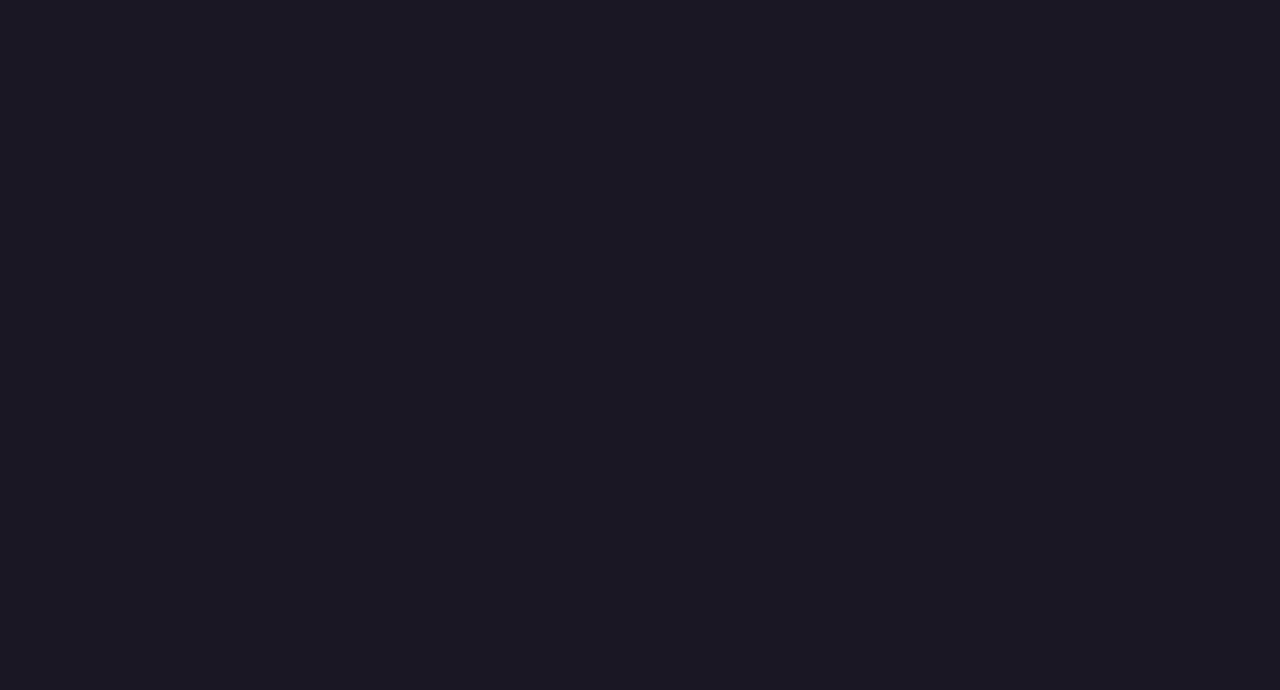
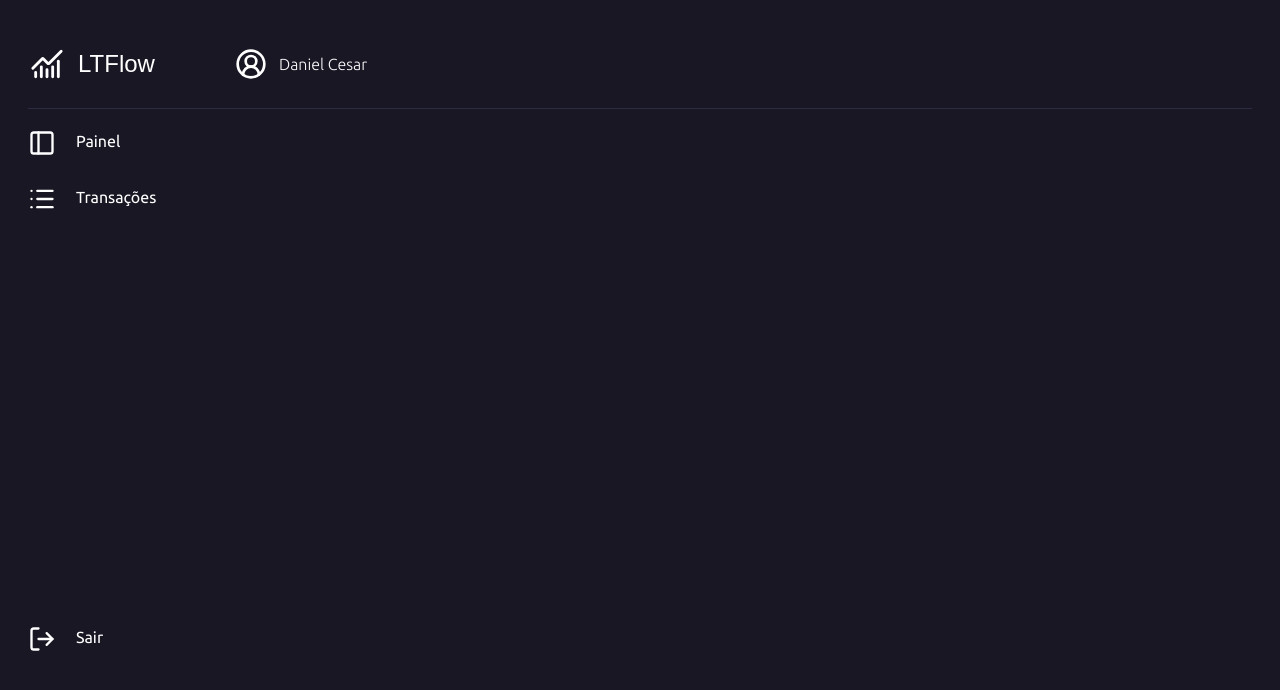
Before and after one commit to DannCesar/lt_flow, a Next.js app: page / in a window 1280 px wide. Shown: the top 690 px of the page. Built offline with nearby package versions, Linux system fonts and the light colour scheme; a web font is replaced by a local one.

Commit message:
Feat: configuration lucide-react, create Header, UserContainer and Sidebar

```diff
--- /dev/null
+++ b/app/components/Sidebar/index.tsx
@@ -0,0 +1,19 @@
+import { PanelLeft, ListIcon, LogOutIcon } from "lucide-react";
+export default function Sidebar() {
+  return (
+    <div className="hidden md:flex cursor-pointer flex-col px-7 max-w-52  text-white gap-7 h-full">
+      <button className="w-auto flex hover:bg-[#2B2C42] gap-5 cursor-pointer ">
+        <PanelLeft width={28} height={28} />
+        Painel
+      </button>
+      <button className="flex hover:bg-[#2B2C42] gap-5 cursor-pointer ">
+        <ListIcon width={28} height={28} />
+        <span>Transações</span>
+      </button>
+      <button className="flex hover:bg-[#2B2C42] mt-96 gap-5 cursor-pointer">
+        <LogOutIcon width={28} height={28} />
+        <span>Sair</span>
+      </button>
+    </div>
+  );
+}
--- /dev/null
+++ b/app/components/UserContainer/index.tsx
@@ -0,0 +1,9 @@
+import {CircleUserRoundIcon} from 'lucide-react'
+export default function UserContainer(){
+    return(
+        <div className='flex items-center font-light text-white gap-3'>
+            <CircleUserRoundIcon  width={32} height={32}/>
+            <span>Daniel Cesar</span>
+        </div>
+    )
+}
--- a/app/globals.css
+++ b/app/globals.css
@@ -20,3 +20,6 @@ body {
   color: var(--foreground);
   font-family: var(--font-ubuntu), sans-serif;
 }
+.goudy{
+  font-family: var(--font-goudy),serif;
+}
--- a/app/layout.tsx
+++ b/app/layout.tsx
@@ -1,6 +1,8 @@
 import type { Metadata } from "next";
 import { Ubuntu, Goudy_Bookletter_1911 } from "next/font/google";
 import "./globals.css";
+import {Header} from "./pages/Header";
+import Sidebar from "./components/Sidebar";
 
 const ubuntu = Ubuntu({
   variable: "--font-ubuntu",
@@ -29,6 +31,8 @@ export default function RootLayout({
       <body
         className={`${ubuntu.variable} ${goudy.variable} antialiased`}
       >
+        <Header/>
+        <Sidebar/>
         {children}
       </body>
     </html>
--- /dev/null
+++ b/app/pages/Header/index.tsx
@@ -0,0 +1,15 @@
+import UserContainer from "@/app/components/UserContainer";
+import { ChartNoAxesCombinedIcon } from "lucide-react";
+export function Header() {
+  return (
+    <header className="p-7 pt-5 pb-5 cursor-pointer">
+      <div className="hidden md:flex border-b border-[#2B2C42] w-full text-white  gap-3 items-center">
+        <ChartNoAxesCombinedIcon width={38} height={34} />
+        <span className="goudy  text-2xl  ">LTFlow</span>
+     <div className="p-7 ml-10">
+         <UserContainer/>
+     </div>
+      </div>
+    </header>
+  );
+}
--- a/package.json
+++ b/package.json
@@ -11,6 +11,7 @@
   },
   "dependencies": {
     "autoprefixer": "^10.4.22",
+    "lucide-react": "^0.555.0",
     "next": "16.0.6",
     "react": "19.2.0",
     "react-dom": "19.2.0"
```
Also changed, not shown: 1 other file (tests, documents, lock files or other folders).
